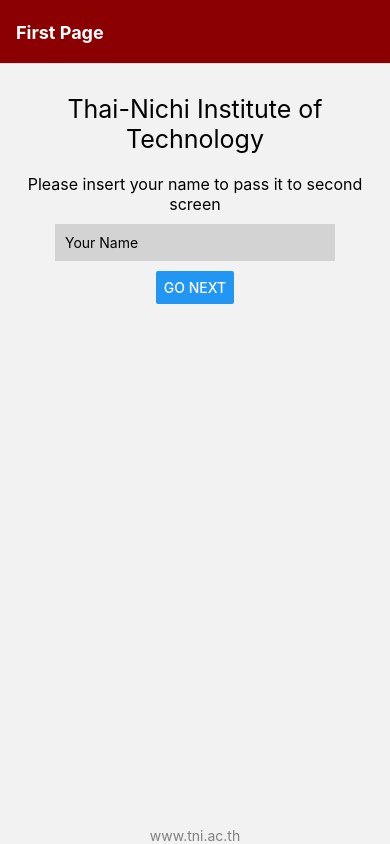
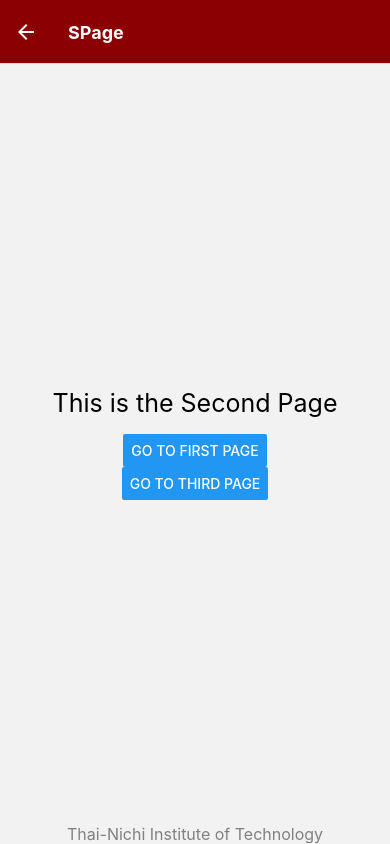
Before and after one commit to Nadhakan/2013211251_ReactNative, a React Native app: screen /SPage in a window 390 px wide. Built offline with nearby package versions, Linux system fonts and the light colour scheme.

Commit message:
Practice6_Recap

```diff
--- a/App.js
+++ b/App.js
@@ -8,6 +8,9 @@
 import CreatePost from './screens/CreatePost'
 import FirstPage from './screens/FirstPage'
 import SecondPage from './screens/SecondPage'
+import FPage from './pages/FPage'
+import SPage from './pages/SPage'
+import TPage from './pages/TPage'
 
 
 // function HomeSceen({navigation}){
@@ -37,8 +40,11 @@
             {/* <Stack.Screen name="About" component={Aboutscreens}/> */}
             {/* <Stack.Screen name="HomePost" component={HomePost}/> */}
             {/* <Stack.Screen name="CreatePost" component={CreatePost}/> */}
-            <Stack.Screen name="First Page" component={FirstPage}/>
-            <Stack.Screen name="Second Page" component={SecondPage}/>
+            {/* <Stack.Screen name="First Page" component={FirstPage}/> */}
+            {/* <Stack.Screen name="Second Page" component={SecondPage}/> */}
+            <Stack.Screen name="FPage" component={FPage}/>
+            <Stack.Screen name="SPage" component={SPage}/>
+            <Stack.Screen name="TPage" component={TPage}/>
         </Stack.Navigator>
     </NavigationContainer>
   )
--- a/components/styles.js
+++ b/components/styles.js
@@ -1,8 +1,8 @@
-import { StyleSheet, Text, View } from "react-native";
+import { StyleSheet} from "react-native";
 
 const styles = StyleSheet.create({
     container:{
-        flex:1, justifyContent:'center', alignItems:'center',backgroundColor:"#c10d31"
+        flex:1, justifyContent:'center', alignItems:'center'
     },
     title:{
         fontSize:32, color:"white", fontWeight:"bold"
@@ -11,7 +11,13 @@
         color:"black"
     },
     normaltext:{
-        fontSize:"24", color:"white"
+        fontSize:24, color:"white"
+    },
+    textTopStyle:{
+        fontSize:25, textAlign:'center', marginBottom:16
+    },
+    textBottomStyle:{
+        fontSize:16, textAlign:'center', color:'grey'
     }
 
 });
--- /dev/null
+++ b/pages/FPage.js
@@ -0,0 +1,20 @@
+import { StyleSheet, Text, View, SafeAreaView, Button } from 'react-native'
+import React from 'react'
+import styles from '../components/styles'
+
+const FPage = ({navigation}) => {
+  return (
+    <SafeAreaView style={{flex:1}}>
+        <View style={styles.container}>
+            <Text style={styles.textTopStyle}>This is the First Page</Text>
+            <Button title='Go to Second Page' onPress={()=> navigation.navigate("SPage")}/>
+            <Button title='Go to Third Page' onPress={()=> navigation.navigate("TPage")}/>
+        </View>
+        <View style={{justifyContent:'flex-end'}}>
+        <Text style={styles.textBottomStyle}>Thai-Nichi Institute of Technology</Text>
+        </View>
+    </SafeAreaView>
+  )
+}
+
+export default FPage
--- /dev/null
+++ b/pages/SPage.js
@@ -0,0 +1,20 @@
+import { StyleSheet, Text, View, SafeAreaView, Button } from 'react-native'
+import React from 'react'
+import styles from '../components/styles'
+
+const SPage = ({navigation}) => {
+  return (
+    <SafeAreaView style={{flex:1}}>
+        <View style={styles.container}>
+            <Text style={styles.textTopStyle}>This is the Second Page</Text>
+            <Button title='Go to First Page' onPress={()=> navigation.navigate("FPage")}/>
+            <Button title='Go to Third Page' onPress={()=> navigation.navigate("TPage")}/>
+        </View>
+        <View style={{justifyContent:'flex-end'}}>
+        <Text style={styles.textBottomStyle}>Thai-Nichi Institute of Technology</Text>
+        </View>
+    </SafeAreaView>
+  )
+}
+
+export default SPage
--- /dev/null
+++ b/pages/TPage.js
@@ -0,0 +1,20 @@
+import { StyleSheet, Text, View, SafeAreaView, Button } from 'react-native'
+import React from 'react'
+import styles from '../components/styles'
+
+const TPage = ({navigation}) => {
+  return (
+    <SafeAreaView style={{flex:1}}>
+        <View style={styles.container}>
+            <Text style={styles.textTopStyle}>This is the Third Page</Text>
+            <Button title='Go to First Page' onPress={()=> navigation.navigate("FPage")}/>
+            <Button title='Go to Second Page' onPress={()=> navigation.navigate("SPage")}/>
+        </View>
+        <View style={{justifyContent:'flex-end'}}>
+        <Text style={styles.textBottomStyle}>Thai-Nichi Institute of Technology</Text>
+        </View>
+    </SafeAreaView>
+  )
+}
+
+export default TPage
--- a/screens/FirstPage.js
+++ b/screens/FirstPage.js
@@ -34,7 +34,7 @@
     textAlign: 'center',
     fontSize: 16,
     marginVertical: 10,
-    },
+    }
     });
 
 export default FirstPage
```
Also changed, not shown: components/styles copy.js (added, +19 -0 lines).
